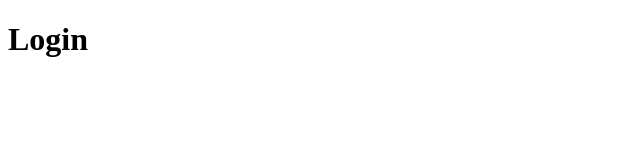
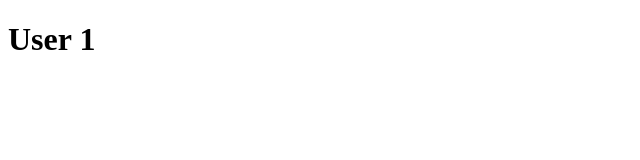
Before and after one commit to Ashleshad22/react, a React (Vite) app in the folder 01vitereact/: page / in a window 1280 px wide. Shown: the top 160 px of the page, without its empty margins (0-640 px from the left). Built offline with nearby package versions, Linux system fonts and the light colour scheme.

Commit message:
testing changes

```diff
--- a/01vitereact/src/App.jsx
+++ b/01vitereact/src/App.jsx
@@ -3,8 +3,8 @@ import React, { useState } from "react";
 // import User from "./User";
 // import Student from "./Student";
 // import Test from "./Test";
-// import Profile from "./Profile";
-import Login from "./Login";
+import Profile from "./Profile";
+// import Login from "./Login";
 
 function App() {
   // const [data, setData] = useState(null);
@@ -53,8 +53,8 @@ function App() {
         <button type="Submit">Submit</button>
       </form> */}
 
-      {/* <Profile /> */}
-      <Login />
+      <Profile />
+      {/* <Login /> */}
     </>
   );
 }
```
